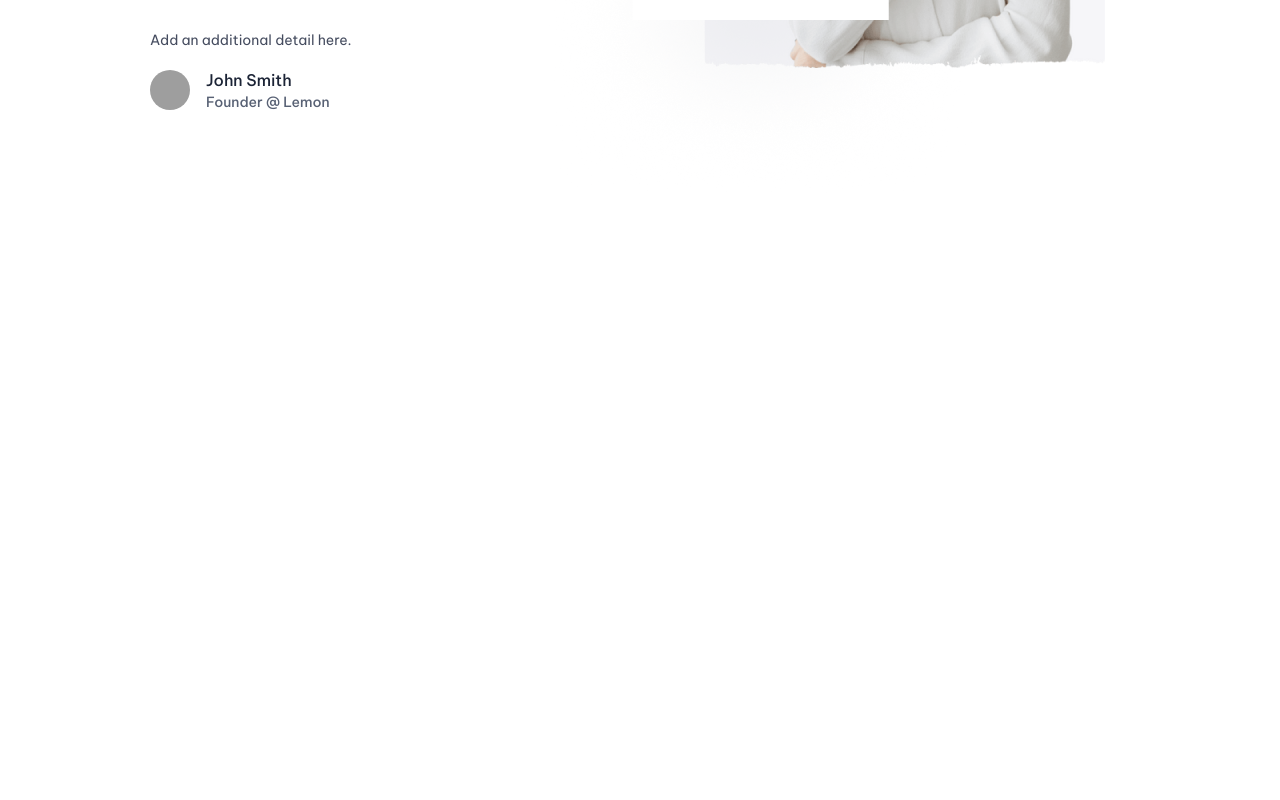
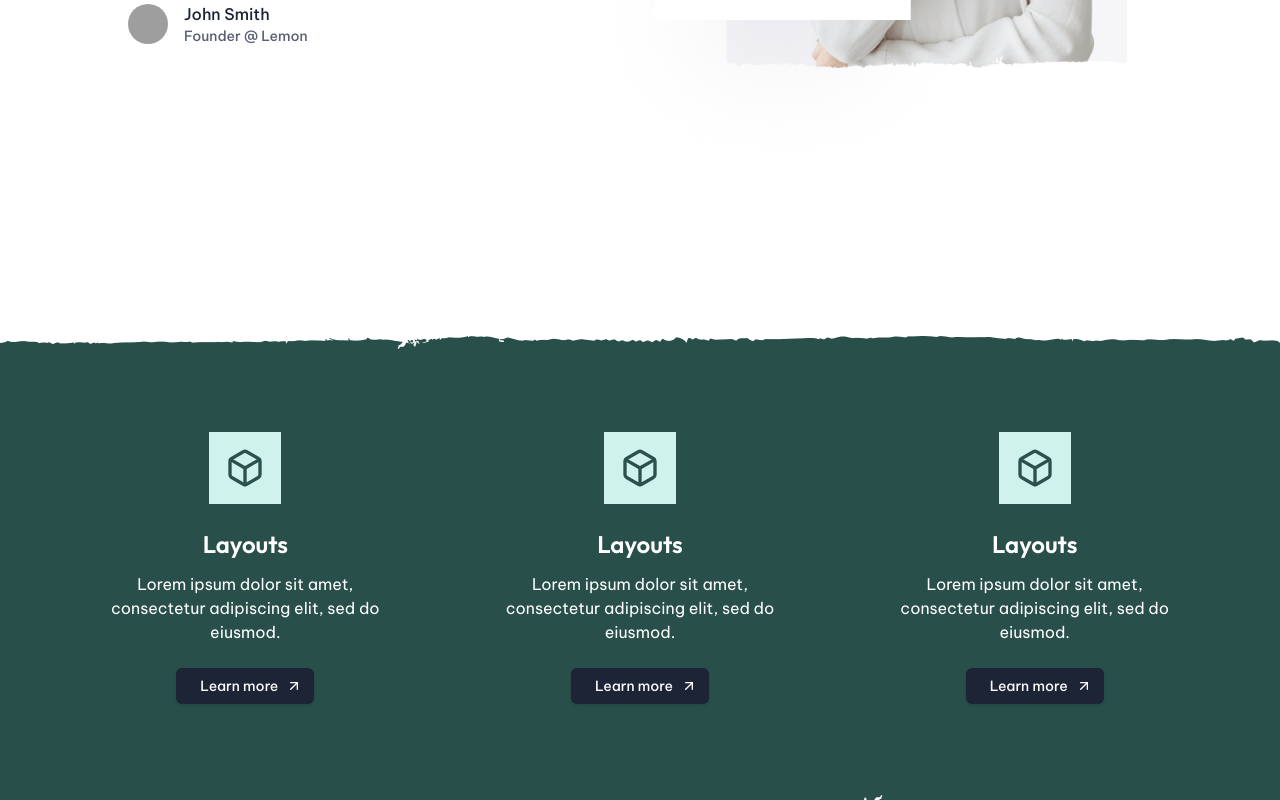
Before and after one commit to chuluq/meet-lemon, a Next.js app: page / in a window 1280 px wide. Shown: the part 1776-2576 px from the top of the page. Before the commit the page ends 2112 px from the top, so only its background shows below. Built offline with nearby package versions, Linux system fonts and the light colour scheme; grey boxes are pictures that could not be loaded.

Commit message:
feat: add learn more section

```diff
--- a/src/app/page.tsx
+++ b/src/app/page.tsx
@@ -3,6 +3,7 @@ import { Contents } from "@/components/contents";
 import { Features } from "@/components/features";
 import { Header } from "@/components/header";
 import { Hero } from "@/components/hero";
+import { LearnMore } from "@/components/learn-more";
 
 export default function Home() {
   return (
@@ -12,6 +13,7 @@ export default function Home() {
       <Hero />
       <Features />
       <Contents />
+      <LearnMore />
     </div>
   );
 }
--- a/src/components/contents.tsx
+++ b/src/components/contents.tsx
@@ -8,7 +8,7 @@ import section1 from "@/assets/section-1.png";
 
 export const Contents = () => {
   return (
-    <div className="container mx-auto max-w-[980px]">
+    <div className="container mx-auto max-w-screen-lg">
       <div className="flex justify-center pb-[140px] pt-[124px]">
         <div className="max-w-[440px]">
           <div className="space-y-4">
--- /dev/null
+++ b/src/components/learn-more.tsx
@@ -0,0 +1,38 @@
+import { ArrowUpRight, Box } from "lucide-react";
+import { Button } from "@/components/ui/button";
+
+export const LearnMore = () => {
+  return (
+    <div className="container mx-auto max-w-screen-xl">
+      <div className="bg-[url('../assets/background.png')]">
+        <div className="grid grid-cols-3 items-center justify-center p-12">
+          <Item />
+          <Item />
+          <Item />
+        </div>
+      </div>
+    </div>
+  );
+};
+
+const Item = () => {
+  return (
+    <div className="flex flex-col items-center gap-y-6 p-12">
+      <div className="w-fit bg-[#CFF2ED] p-4">
+        <Box size={40} color="#2A514C" />
+      </div>
+      <div className="w-[272px] space-y-3">
+        <h5 className="text-center font-heading text-2xl font-semibold text-white">
+          Layouts
+        </h5>
+        <p className="text-center font-sans text-white">
+          Lorem ipsum dolor sit amet, consectetur adipiscing elit, sed do
+          eiusmod.
+        </p>
+      </div>
+      <Button className="bg-[#1C2436] py-3 pl-6 pr-3 font-sans">
+        Learn more <ArrowUpRight size={24} color="white" />
+      </Button>
+    </div>
+  );
+};
```
